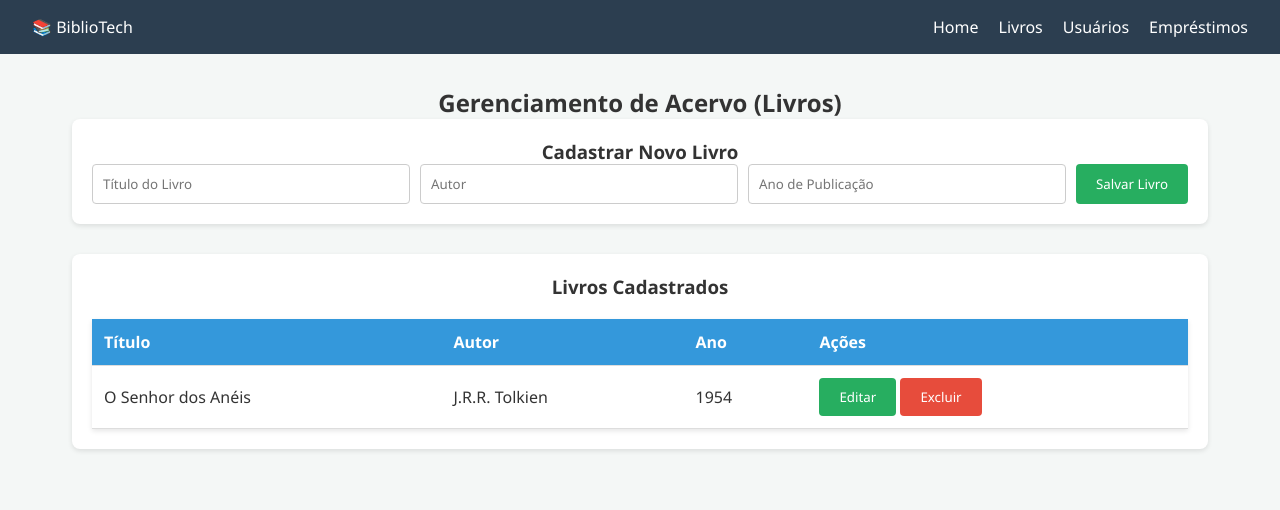
After one commit to matheus1tenorio/sistema-web-biblioteca, a Flask app: template frontend/templates/livros.html in a window 1280 px wide. The commit adds this page. Shown: the top 510 px of the page. Run offline with Flask 3, Linux system fonts and the light colour scheme; the template is opened without the code that fills it, so the values that code supplies are empty.

Commit message:
Commit 2: Interfaces para as 3 entidades obrigatórias

```diff
--- a/frontend/static/css/style.css
+++ b/frontend/static/css/style.css
@@ -50,3 +50,73 @@ footer {
     width: 100%;
     background: #ddd;
 }
+
+/* Estilização de Tabelas */
+table {
+    width: 100%;
+    border-collapse: collapse;
+    margin-top: 20px;
+    background-color: white;
+    box-shadow: 0 2px 5px rgba(0,0,0,0.1);
+}
+
+th, td {
+    padding: 12px;
+    text-align: left;
+    border-bottom: 1px solid #ddd;
+}
+
+th {
+    background-color: #3498db;
+    color: white;
+}
+
+tr:hover {
+    background-color: #f1f1f1;
+}
+
+/* Estilização de Formulários */
+section {
+    background: white;
+    padding: 20px;
+    border-radius: 8px;
+    margin-bottom: 30px;
+    box-shadow: 0 2px 5px rgba(0,0,0,0.1);
+}
+
+form {
+    display: flex;
+    gap: 10px;
+    flex-wrap: wrap;
+    justify-content: center;
+}
+
+input, select {
+    padding: 10px;
+    border: 1px solid #ccc;
+    border-radius: 4px;
+    flex: 1;
+    min-width: 200px;
+}
+
+button {
+    padding: 10px 20px;
+    background-color: #27ae60;
+    color: white;
+    border: none;
+    border-radius: 4px;
+    cursor: pointer;
+    transition: background 0.3s;
+}
+
+button:hover {
+    background-color: #219150;
+}
+
+button.btn-delete {
+    background-color: #e74c3c;
+}
+
+button.btn-delete:hover {
+    background-color: #c0392b;
+}
--- /dev/null
+++ b/frontend/templates/livros.html
@@ -0,0 +1,63 @@
+<!DOCTYPE html>
+<html lang="pt-br">
+<head>
+    <meta charset="UTF-8">
+    <meta name="viewport" content="width=device-width, initial-scale=1.0">
+    <title>Gerenciar Livros - BiblioTech</title>
+    <link rel="stylesheet" href="../static/css/style.css">
+</head>
+<body>
+    <header>
+        <nav class="navbar">
+            <div class="logo">📚 BiblioTech</div>
+            <ul class="nav-links">
+                <li><a href="index.html">Home</a></li>
+                <li><a href="livros.html">Livros</a></li>
+                <li><a href="usuarios.html">Usuários</a></li>
+                <li><a href="emprestimos.html">Empréstimos</a></li>
+            </ul>
+        </nav>
+    </header>
+
+    <main>
+        <h2>Gerenciamento de Acervo (Livros)</h2>
+
+        <section id="form-container">
+            <h3>Cadastrar Novo Livro</h3>
+            <form id="livro-form">
+                <input type="text" id="titulo" placeholder="Título do Livro" required>
+                <input type="text" id="autor" placeholder="Autor" required>
+                <input type="number" id="ano" placeholder="Ano de Publicação" required>
+                <button type="submit">Salvar Livro</button>
+            </form>
+        </section>
+
+        <section id="lista-container">
+            <h3>Livros Cadastrados</h3>
+            <table>
+                <thead>
+                    <tr>
+                        <th>Título</th>
+                        <th>Autor</th>
+                        <th>Ano</th>
+                        <th>Ações</th>
+                    </tr>
+                </thead>
+                <tbody id="tabela-livros-body">
+                    <tr>
+                        <td>O Senhor dos Anéis</td>
+                        <td>J.R.R. Tolkien</td>
+                        <td>1954</td>
+                        <td>
+                            <button>Editar</button>
+                            <button class="btn-delete">Excluir</button>
+                        </td>
+                    </tr>
+                </tbody>
+            </table>
+        </section>
+    </main>
+
+    <script src="../static/js/main.js"></script>
+</body>
+</html>
```
Also changed, not shown: frontend/templates/emprestimos.html (added, +67 -0 lines), frontend/templates/usuarios.html (added, +63 -0 lines).
